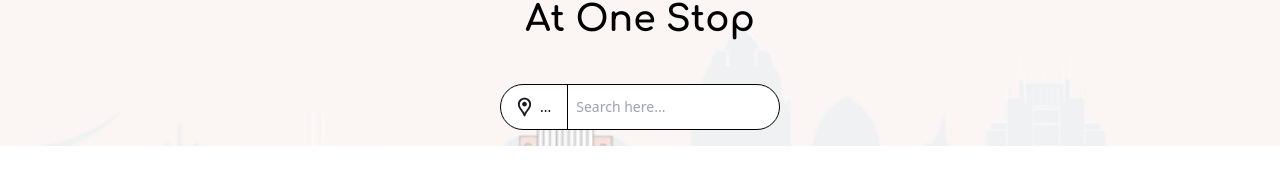
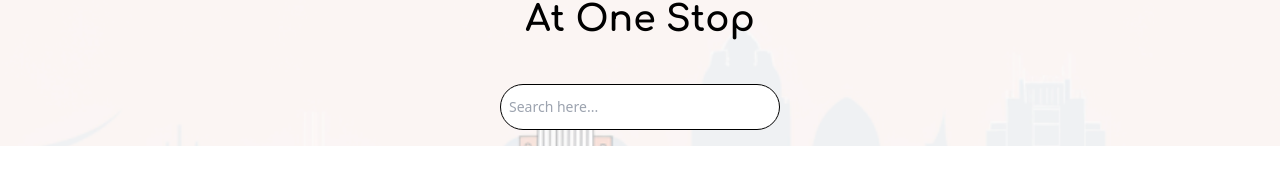
Before and after one commit to pankajrampawar/kutumbiq, a Next.js app: page / in a window 1280 px wide. Shown: the part 167-346 px from the top of the page. Built offline with nearby package versions, Linux system fonts and the light colour scheme; no server answers.

Commit message:
removed location tag

```diff
--- a/app/ui/components/home/hero.js
+++ b/app/ui/components/home/hero.js
@@ -2,12 +2,8 @@
 import Navbar from "../navbar"
 import Image from "next/image"
 import { comfortaa } from "@/app/ui/fonts"
-import { useLocationContext } from "@/app/context/locationContext"
 
 export default function Hero() {
-
-    const { location, error, loading } = useLocationContext();
-
     return (
         <header className="w-full bg-cover" style={{ backgroundImage: "url('/heroBg.png')" }}
         >
@@ -24,23 +20,6 @@ export default function Hero() {
                 {/* location and input box here */}
                 <div className="flex w-full justify-center mt-10">
                     <div className="flex border border-black rounded-full bg-white max-w-[280px] w-full">
-                        {/* location here */}
-                        <section className="flex gap-2 border-r border-black px-2 py-2 sm:px-4 sm:py-3 items-center min-w-fit">
-                            <div className="min-w-fit">
-                                <Image
-                                    src="/locationPointer.svg"
-                                    alt="Location Pin"
-                                    width="15"
-                                    height="15"
-                                />
-                            </div>
-                            <div className="text-sm">
-                                {
-                                    loading ? "..." : error ? "Error" : location
-                                }
-                            </div>
-                        </section>
-
                         {/* search box here */}
                         <div className="flex items-center flex-grow">
                             <input
```
